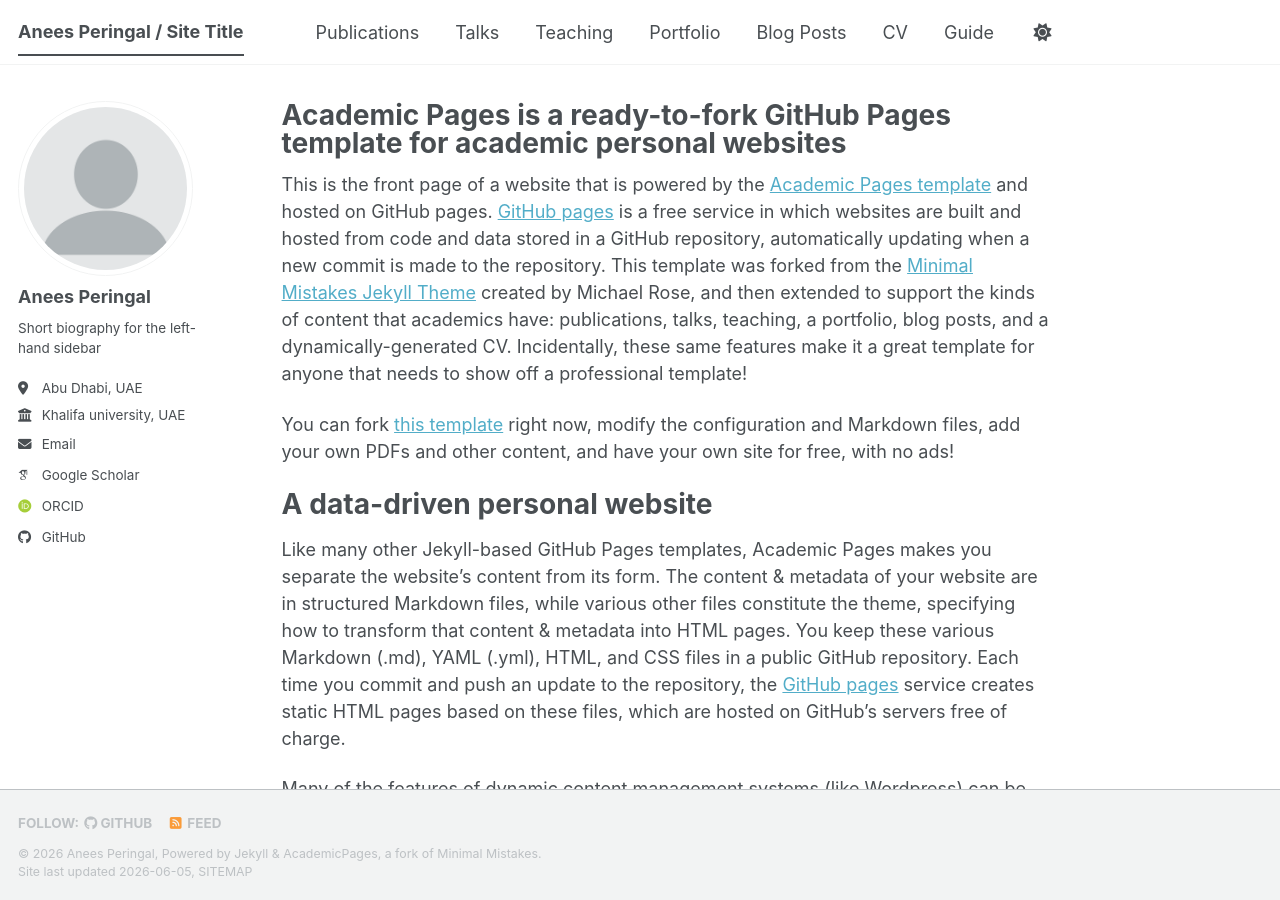
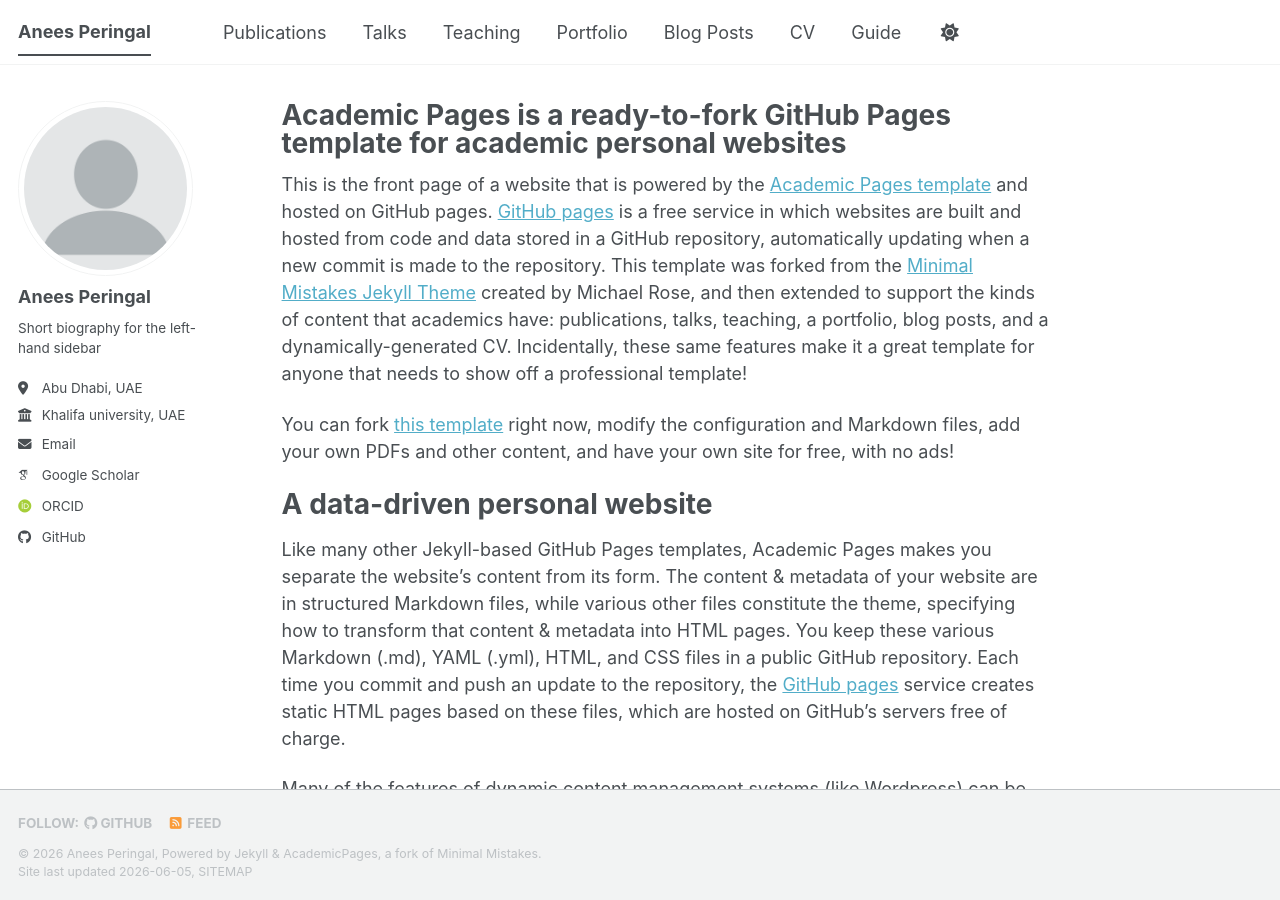
Before and after one commit to AneesPeringal/AneesPeringal.github.io, a Jekyll site: the page built from _pages/about.md, in a window 1280 px wide and 900 px high. Built offline with Jekyll 4.4.1, drawn with Linux system fonts in a browser that asks for light colours; some web fonts are replaced; a script bundle is joined from its source files by our own code; library files that are not in the unit come from our copies.

Commit message:
Update _config.yml

```diff
--- a/_config.yml
+++ b/_config.yml
@@ -9,7 +9,7 @@
 # Basic Site Settings
 locale                   : "en-US"
 site_theme               : "default" # The available themes options are "default", "air", "sunrise", "mint", "dirt" and "contrast"
-title                    : "Anees Peringal / Site Title"
+title                    : "Anees Peringal"
 title_separator          : "-"
 name                     : &name "Anees Peringal"
 description              : &description "Anees Peringal's academic portfolio"   # Update this with a general description of your site, this is the default if not overridden by a page
```
